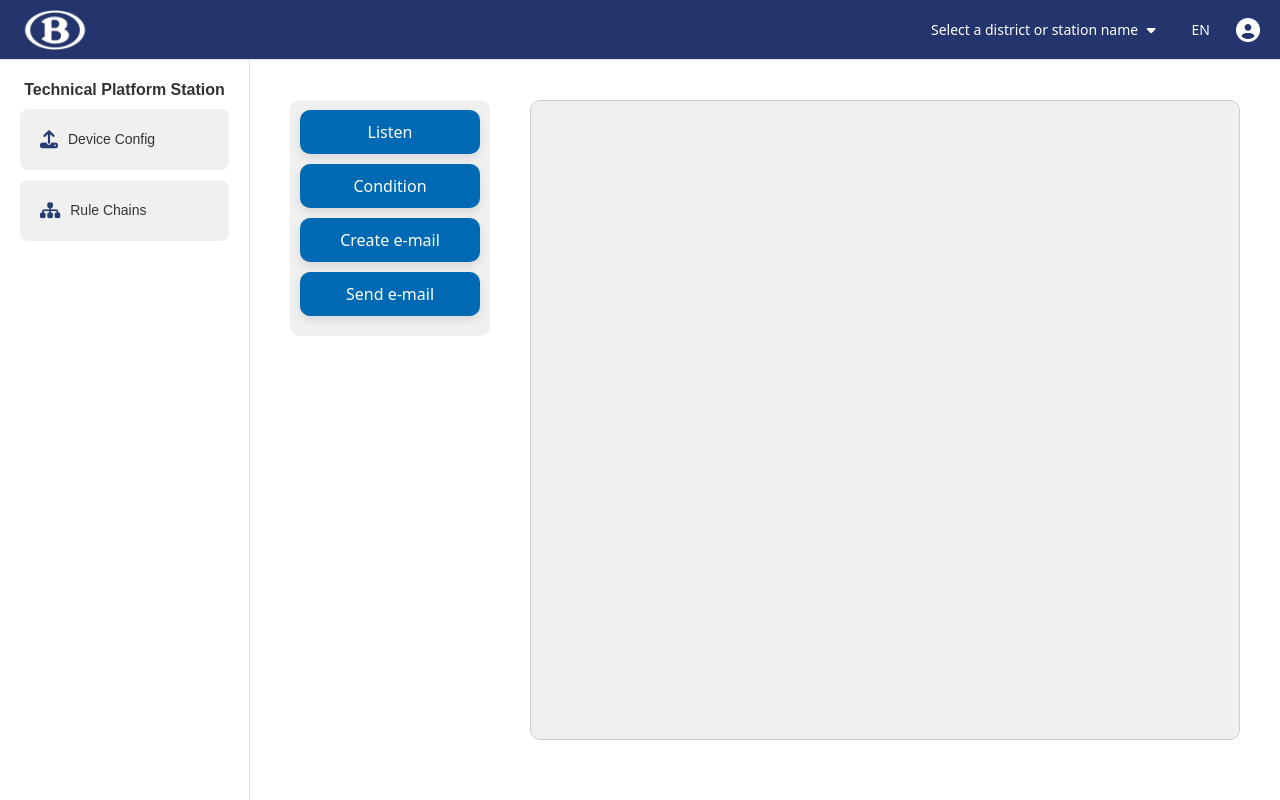
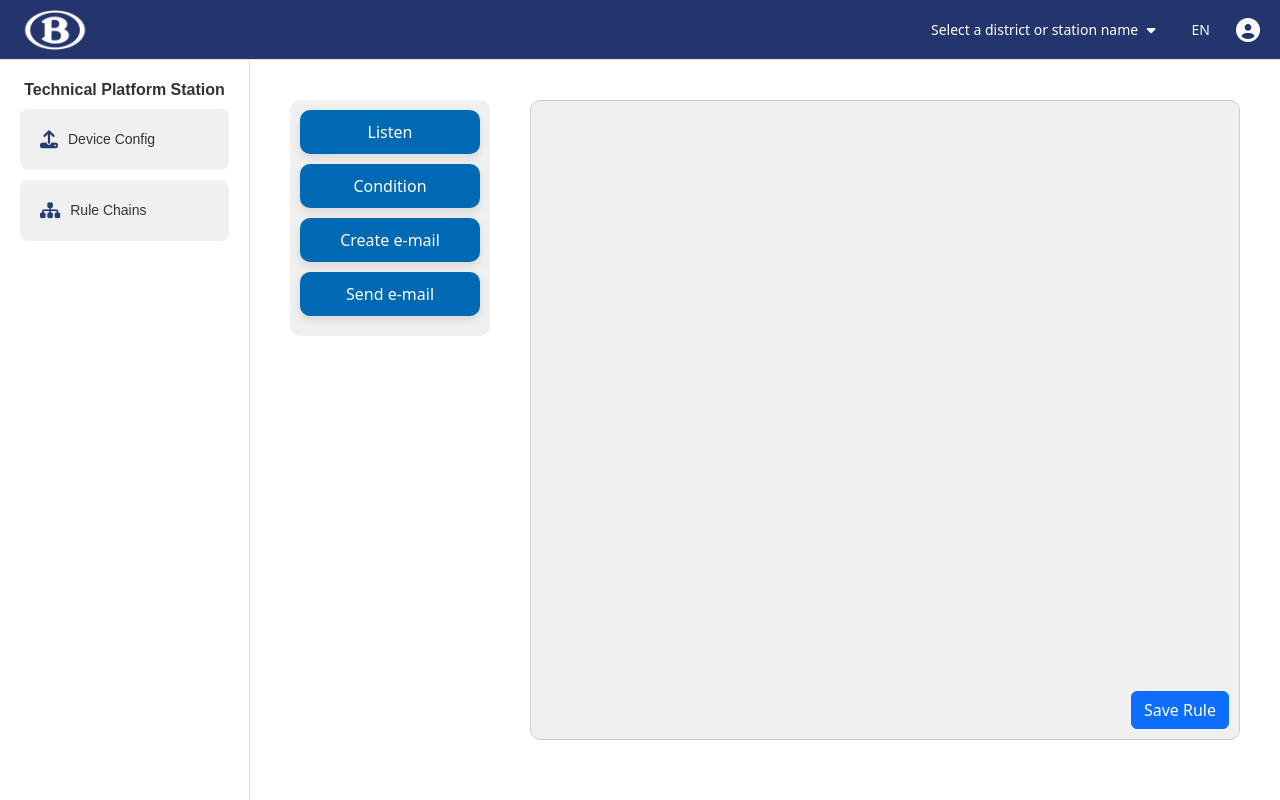
Before and after one commit to chachamottaki/rulesplatform, a React (Create React App) app: page /rule-chains in a window 1280 px wide. Built offline with nearby package versions, Linux system fonts and the light colour scheme.

Commit message:
added save rule button

```diff
--- a/src/components/Canvas.js
+++ b/src/components/Canvas.js
@@ -1,5 +1,6 @@
 import React, { useState, useRef } from 'react';
 import { useDrop } from 'react-dnd';
+import axios from 'axios';
 import DraggableCanvasNode from './DraggableCanvasNode';
 import Arrow from './Arrow';
 import { NodeTypes } from './NodeTypes';
@@ -155,6 +156,37 @@ const Canvas = () => {
     ));
   };
 
+  const handleSave = async () => {
+    const payload = {
+      name: "Example Rule Chain",
+      description: "This is an example rule chain with a listening node, email creation node, and email sending node.",
+      nodes: nodes.map(node => ({
+        ruleNodeId: 0,
+        nodeType: node.type,
+        configurationJson: JSON.stringify({
+          apiEndpoint: node.apiEndpoint || "",
+          script: node.script || "",
+          recipient: node.recipient || "",
+          sender: node.sender || "",
+          subject: node.subject || "",
+          content: node.content || ""
+        }),
+        nodeConnections: connections.filter(conn => conn.start.nodeId === node.id).map(conn => ({
+          sourceNodeIndex: node.id,
+          targetNodeIndex: conn.end.nodeId
+        })),
+        ruleChainID: 0
+      }))
+    };
+
+    try {
+      const response = await axios.post('https://localhost:7113/api/RuleChains', payload);
+      console.log('Saved successfully:', response.data);
+    } catch (error) {
+      console.error('Error saving rule chain:', error);
+    }
+  };
+
   return (
     <div ref={canvasRef} className="canvas-container" onMouseMove={handleMouseMove}>
       <div ref={drop} className="canvas-area">
@@ -175,6 +207,9 @@ const Canvas = () => {
             width={NODE_WIDTH} // Ensure node has the fixed width
           />
         ))}
+        <Button onClick={handleSave} style={{ position: 'absolute', bottom: '10px', right: '10px' }}>
+          Save Rule
+        </Button>
       </div>
 
       <Modal show={showListeningModal} onHide={closeModal} backdrop="static" centered>
```
